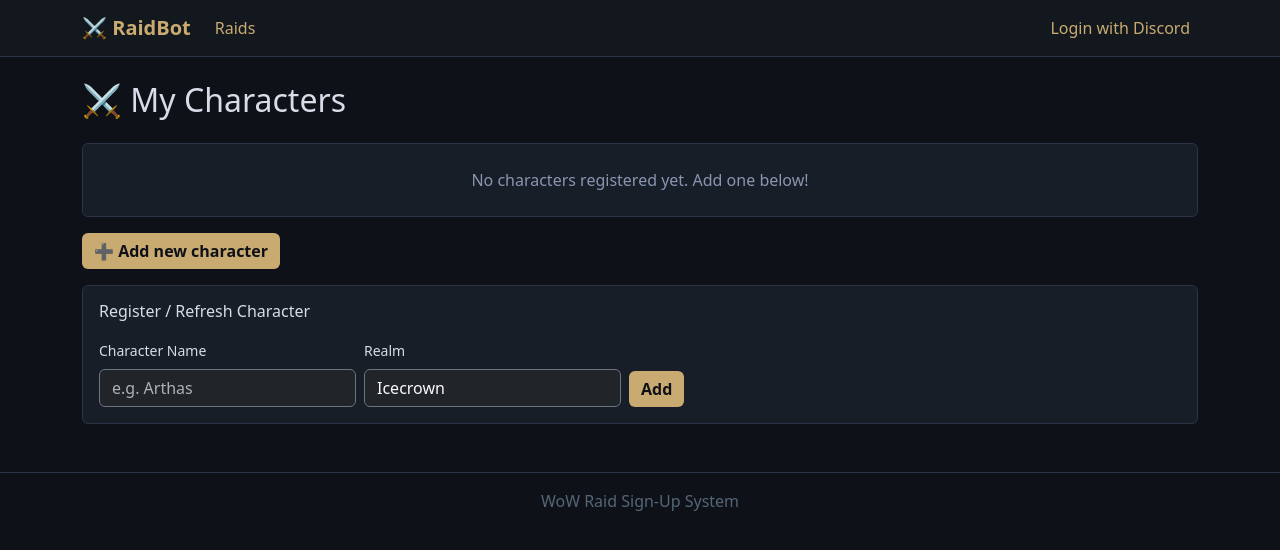
After one commit to understyx/DiscordRaidSignUp, a Python web app: template web/templates/characters.html in a window 1280 px wide, after a click on "➕ Add new character". The commit adds this page. Shown: the top 550 px of the page. Run offline with Jinja, Linux system fonts and the light colour scheme; the template is opened without the code that fills it, so the values that code supplies are empty.

Commit message:
feat: rename Profile to My Characters, remove role-setting, redesign character UX
Agent-Logs-Url: https://github.com/understyx/DiscordRaidSignUp/sessions/fbc0a9d5-131f-426e-b449-a724a5db7408

Co-authored-by: understyx <194953725+understyx@users.noreply.github.com>

```diff
--- a/web/templates/base.html
+++ b/web/templates/base.html
@@ -125,7 +125,7 @@
         <ul class="navbar-nav me-auto">
           <li class="nav-item"><a class="nav-link" href="/raids">Raids</a></li>
           {% if user and user.id %}
-          <li class="nav-item"><a class="nav-link" href="/profile">Profile</a></li>
+          <li class="nav-item"><a class="nav-link" href="/characters">My Characters</a></li>
           {% endif %}
         </ul>
         <ul class="navbar-nav ms-auto">
--- /dev/null
+++ b/web/templates/characters.html
@@ -0,0 +1,78 @@
+{% extends "base.html" %}
+{% block title %}My Characters – RaidBot{% endblock %}
+{% block content %}
+<h2 class="mb-4">⚔️ My Characters</h2>
+
+{% if chars %}
+<div class="table-responsive mb-3">
+  <table class="table table-hover align-middle">
+    <thead class="table-dark">
+      <tr>
+        <th>Character</th>
+        <th>Realm</th>
+        <th>Class</th>
+        <th>Spec(s)</th>
+        <th>GS</th>
+        <th>Last Updated</th>
+        <th></th>
+      </tr>
+    </thead>
+    <tbody>
+      {% for c in chars %}
+      {% set cls_key = (c.char_class or "") | lower | replace(" ", "-") %}
+      <tr>
+        <td class="fw-bold cls-{{ cls_key }}">{{ c.char_name }}</td>
+        <td class="text-muted">{{ c.realm }}</td>
+        <td class="cls-{{ cls_key }}">{{ c.char_class or "—" }}</td>
+        <td>{{ c.spec or "—" }}</td>
+        <td>{{ c.gearscore | int }}</td>
+        <td>{{ c.last_updated | dateformat("%Y-%m-%d") if c.last_updated else "—" }}</td>
+        <td class="text-end">
+          <div class="d-flex gap-2 justify-content-end">
+            <form method="post" action="/characters/register">
+              <input type="hidden" name="char_name" value="{{ c.char_name }}" />
+              <input type="hidden" name="realm" value="{{ c.realm }}" />
+              <button type="submit" class="btn btn-sm btn-outline-secondary" title="Refresh from armory">🔄</button>
+            </form>
+            <form method="post" action="/characters/{{ c.id }}/delete"
+                  onsubmit="return confirm('Delete {{ c.char_name }}?')">
+              <button type="submit" class="btn btn-sm btn-outline-danger" title="Delete">✕</button>
+            </form>
+          </div>
+        </td>
+      </tr>
+      {% endfor %}
+    </tbody>
+  </table>
+</div>
+{% else %}
+<div class="card p-4 text-center text-muted mb-3">
+  No characters registered yet. Add one below!
+</div>
+{% endif %}
+
+<button class="btn btn-wow" type="button" data-bs-toggle="collapse" data-bs-target="#addCharForm" aria-expanded="false">
+  ➕ Add new character
+</button>
+
+<div class="collapse mt-3" id="addCharForm">
+  <div class="card p-3">
+    <h6 class="mb-3">Register / Refresh Character</h6>
+    <form method="post" action="/characters/register" class="row g-2 align-items-end">
+      <div class="col-auto">
+        <label class="form-label small">Character Name</label>
+        <input type="text" name="char_name" class="form-control bg-dark text-light border-secondary"
+               required maxlength="50" placeholder="e.g. Arthas" />
+      </div>
+      <div class="col-auto">
+        <label class="form-label small">Realm</label>
+        <input type="text" name="realm" class="form-control bg-dark text-light border-secondary"
+               value="Icecrown" maxlength="50" />
+      </div>
+      <div class="col-auto">
+        <button type="submit" class="btn btn-wow">Add</button>
+      </div>
+    </form>
+  </div>
+</div>
+{% endblock %}
```
Also changed, not shown: web/routes/characters.js (+9 -40 lines).
